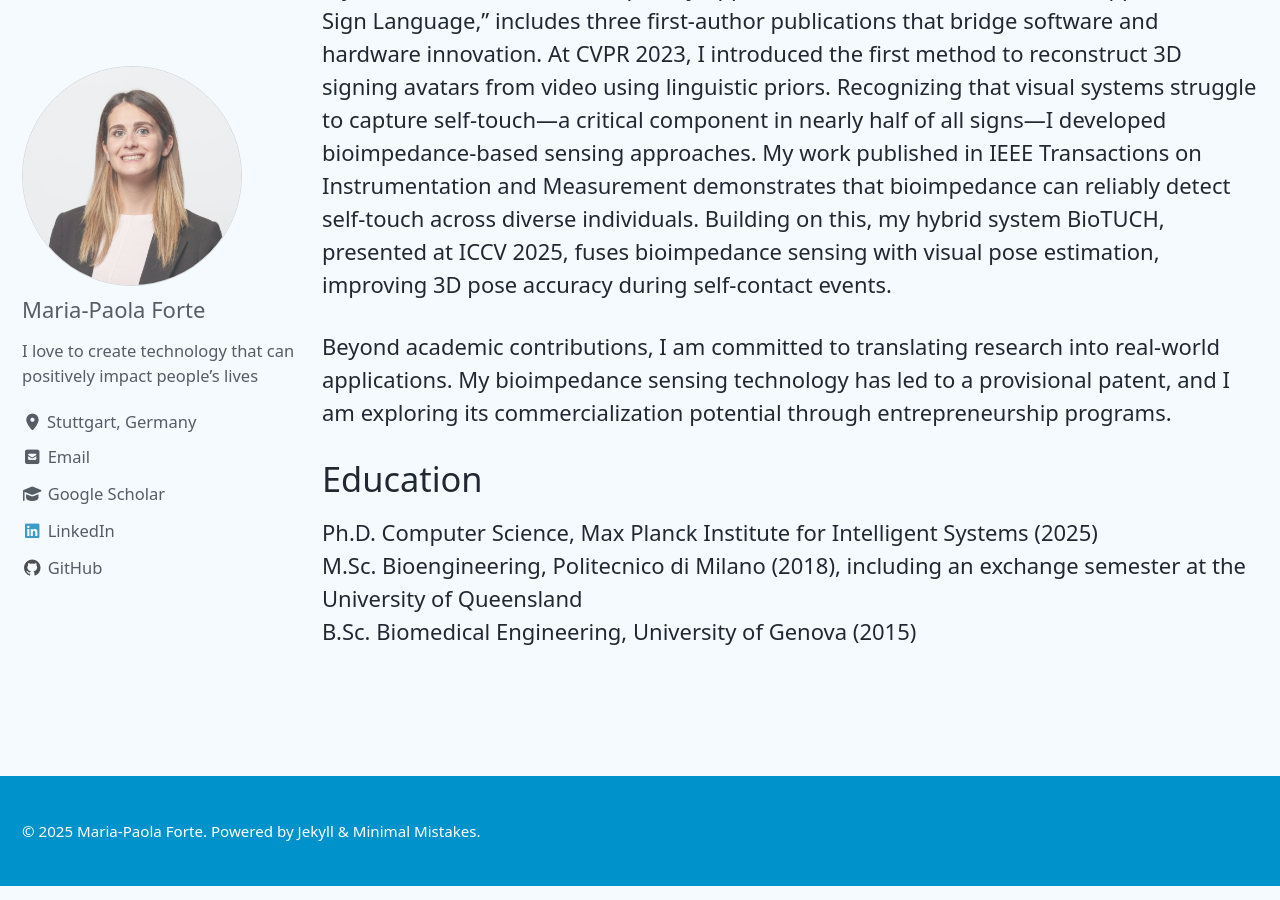
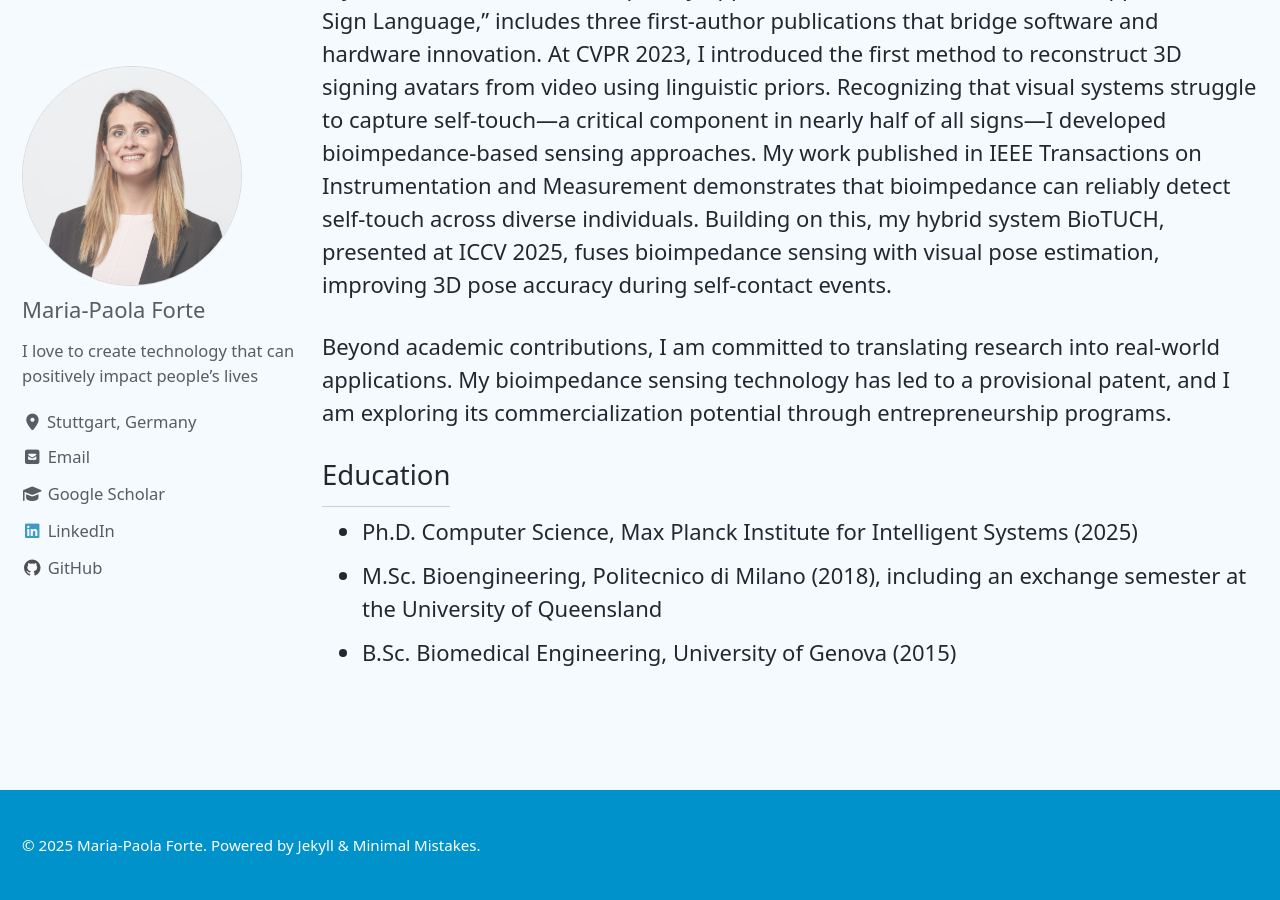
Before and after one commit to MPForte/MPForte.github.io, a Jekyll site: the page built from _pages/index.md, in a window 1280 px wide and 900 px high, scrolled down 607 px. Built offline with Jekyll 4.4.1, drawn with Linux system fonts in a browser that asks for light colours; cached includes are drawn as plain includes.

Commit message:
Update bio

```diff
--- a/_pages/index.md
+++ b/_pages/index.md
@@ -17,9 +17,9 @@ My Ph.D. thesis, "An Interdisciplinary Approach to Human Pose Estimation: Applic
 
 Beyond academic contributions, I am committed to translating research into real-world applications. My bioimpedance sensing technology has led to a provisional patent, and I am exploring its commercialization potential through entrepreneurship programs.
 
-# Education
-{: .no_toc}
 
-Ph.D. Computer Science, Max Planck Institute for Intelligent Systems (2025)
-M.Sc. Bioengineering, Politecnico di Milano (2018), including an exchange semester at the University of Queensland
-B.Sc. Biomedical Engineering, University of Genova (2015)
+<h2 style="display: inline;">Education</h2>
+
+- Ph.D. Computer Science, Max Planck Institute for Intelligent Systems (2025)
+- M.Sc. Bioengineering, Politecnico di Milano (2018), including an exchange semester at the University of Queensland
+- B.Sc. Biomedical Engineering, University of Genova (2015)
```
